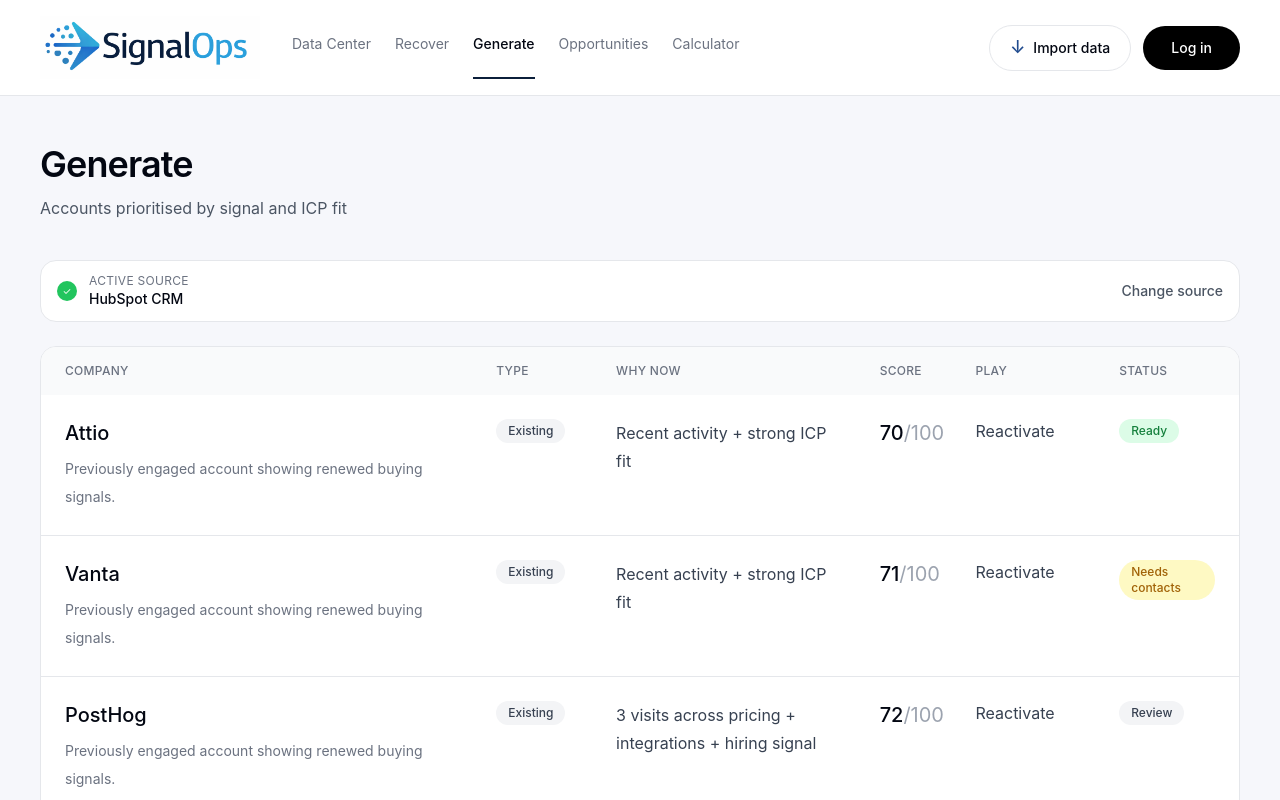
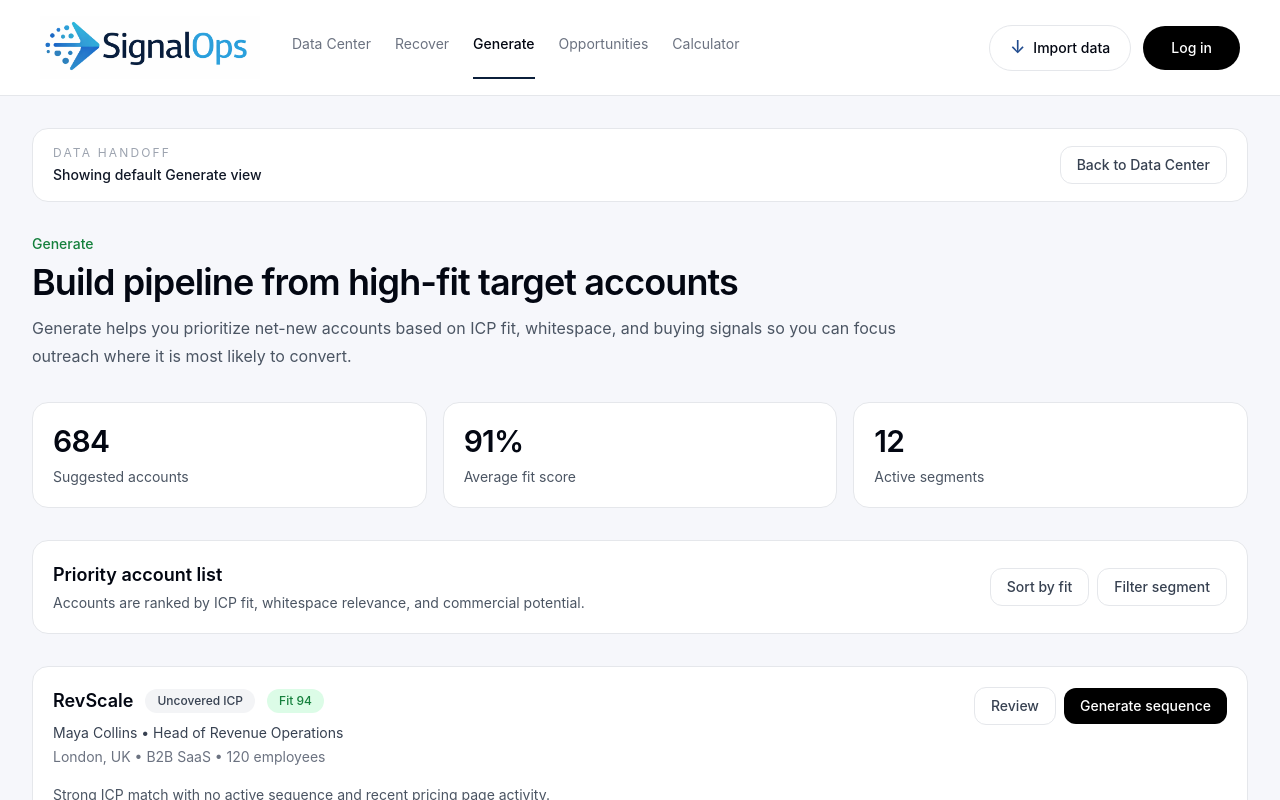
Before and after one commit to powerstephen/SignalOps, a Next.js app: page /generate in a window 1280 px wide. Shown: the top 800 px of the page. Built offline with nearby package versions, Linux system fonts and the light colour scheme.

Commit message:
Update page.tsx

```diff
--- a/app/generate/page.tsx
+++ b/app/generate/page.tsx
@@ -1,102 +1,338 @@
+"use client";
+
 import Link from "next/link";
-import PageContainer from "@/components/page-container";
-import WorkspaceSourceBanner from "@/components/workspace-source-banner";
-import { accounts } from "@/lib/accounts";
+import { useMemo } from "react";
+import { useSearchParams } from "next/navigation";
 
-function Badge({
+type GenerateSegment =
+  | "uncovered_icp"
+  | "coverage_gaps"
+  | "default";
+
+type Account = {
+  id: string;
+  company: string;
+  contact: string;
+  title: string;
+  geography: string;
+  industry: string;
+  employees: string;
+  fitScore: number;
+  whyNow: string;
+  signal: string;
+};
+
+const uncoveredIcpAccounts: Account[] = [
+  {
+    id: "1",
+    company: "RevScale",
+    contact: "Maya Collins",
+    title: "Head of Revenue Operations",
+    geography: "London, UK",
+    industry: "B2B SaaS",
+    employees: "120 employees",
+    fitScore: 94,
+    whyNow: "Strong ICP match with no active sequence and recent pricing page activity.",
+    signal: "Uncovered ICP",
+  },
+  {
+    id: "2",
+    company: "Northbeam Commerce",
+    contact: "Chris Patel",
+    title: "VP Sales",
+    geography: "Manchester, UK",
+    industry: "Commerce Tech",
+    employees: "210 employees",
+    fitScore: 91,
+    whyNow: "Operator-led buying team, healthy engagement density, not currently targeted.",
+    signal: "Uncovered ICP",
+  },
+  {
+    id: "3",
+    company: "Portlane",
+    contact: "Sophie Turner",
+    title: "Head of Commercial Ops",
+    geography: "Dublin, Ireland",
+    industry: "Logistics Tech",
+    employees: "84 employees",
+    fitScore: 89,
+    whyNow: "High-fit segment with no recent outreach and strong industry overlap.",
+    signal: "Uncovered ICP",
+  },
+  {
+    id: "4",
+    company: "LedgerFox",
+    contact: "Ben Harris",
+    title: "Revenue Operations Manager",
+    geography: "Austin, US",
+    industry: "Fintech SaaS",
+    employees: "160 employees",
+    fitScore: 87,
+    whyNow: "Fits target title and company size band with whitespace in current coverage.",
+    signal: "Uncovered ICP",
+  },
+  {
+    id: "5",
+    company: "CargoPilot",
+    contact: "Anna Reed",
+    title: "Head of Sales",
+    geography: "New York, US",
+    industry: "Logistics Tech",
+    employees: "260 employees",
+    fitScore: 92,
+    whyNow: "High-fit account in a strong vertical with no assigned outbound motion.",
+    signal: "Uncovered ICP",
+  },
+  {
+    id: "6",
+    company: "ScaleGrid",
+    contact: "Liam Walsh",
+    title: "VP Revenue",
+    geography: "Bristol, UK",
+    industry: "SaaS",
+    employees: "310 employees",
+    fitScore: 90,
+    whyNow: "Top-tier ICP profile with no active owner and clear whitespace in UK coverage.",
+    signal: "Uncovered ICP",
+  },
+];
+
+const coverageGapAccounts: Account[] = [
+  {
+    id: "7",
+    company: "OperatorCloud",
+    contact: "Nina Brooks",
+    title: "Head of Operations",
+    geography: "London, UK",
+    industry: "SaaS",
+    employees: "140 employees",
+    fitScore: 90,
+    whyNow: "Strong UK fit but limited outreach coverage in this persona cluster.",
+    signal: "Coverage Gap",
+  },
+  {
+    id: "8",
+    company: "FulfillIQ",
+    contact: "Jacob Smith",
+    title: "VP Operations",
+    geography: "Chicago, US",
+    industry: "Commerce Infrastructure",
+    employees: "230 employees",
+    fitScore: 88,
+    whyNow: "High-fit US operator segment with low pipeline penetration.",
+    signal: "Coverage Gap",
+  },
+  {
+    id: "9",
+    company: "GridHarbor",
+    contact: "Emily Green",
+    title: "Director of Revenue Operations",
+    geography: "Toronto, Canada",
+    industry: "B2B SaaS",
+    employees: "190 employees",
+    fitScore: 86,
+    whyNow: "Under-covered RevOps cluster aligned with ICP and historical wins.",
+    signal: "Coverage Gap",
+  },
+];
+
+const defaultAccounts = uncoveredIcpAccounts;
+
+function getSegmentFromQuery(value: string | null): GenerateSegment {
+  if (value === "uncovered_icp") return "uncovered_icp";
+  if (value === "coverage_gaps") return "coverage_gaps";
+  return "default";
+}
+
+function getPageContent(segment: GenerateSegment) {
+  if (segment === "uncovered_icp") {
+    return {
+      eyebrow: "Generate",
+      title: "Uncovered ICP accounts ready for outbound",
+      subtitle:
+        "These accounts match your strongest ICP profile but are not currently being targeted. SignalOps has prioritized the best-fit accounts to start generating pipeline.",
+      stat1: "684",
+      stat1Label: "Uncovered ICP accounts",
+      stat2: "91%",
+      stat2Label: "Average fit score",
+      stat3: "UK + US",
+      stat3Label: "Top whitespace markets",
+      accounts: uncoveredIcpAccounts,
+      banner:
+        "Loaded from Data Center: Uncovered ICP segment",
+    };
+  }
+
+  if (segment === "coverage_gaps") {
+    return {
+      eyebrow: "Generate",
+      title: "Coverage gaps with strong commercial potential",
+      subtitle:
+        "These accounts sit inside under-covered segments where ICP fit is high but current sales and marketing coverage is low.",
+      stat1: "237",
+      stat1Label: "Accounts in gap clusters",
+      stat2: "88%",
+      stat2Label: "Average fit score",
+      stat3: "3",
+      stat3Label: "Priority segments",
+      accounts: coverageGapAccounts,
+      banner:
+        "Loaded from Data Center: Coverage gap segment",
+    };
+  }
+
+  return {
+    eyebrow: "Generate",
+    title: "Build pipeline from high-fit target accounts",
+    subtitle:
+      "Generate helps you prioritize net-new accounts based on ICP fit, whitespace, and buying signals so you can focus outreach where it is most likely to convert.",
+    stat1: "684",
+    stat1Label: "Suggested accounts",
+    stat2: "91%",
+    stat2Label: "Average fit score",
+    stat3: "12",
+    stat3Label: "Active segments",
+    accounts: defaultAccounts,
+    banner:
+      "Showing default Generate view",
+  };
+}
+
+function StatCard({
+  value,
   label,
-  variant,
 }: {
+  value: string;
   label: string;
-  variant: "default" | "green" | "blue" | "yellow";
 }) {
-  const styles = {
-    default: "bg-gray-100 text-gray-700",
-    green: "bg-green-100 text-green-700",
-    blue: "bg-blue-100 text-blue-700",
-    yellow: "bg-yellow-100 text-yellow-700",
-  };
+  return (
+    <div className="rounded-2xl border border-gray-200 bg-white p-5">
+      <div className="text-3xl font-semibold tracking-tight text-gray-950">
+        {value}
+      </div>
+      <div className="mt-2 text-sm text-gray-600">{label}</div>
+    </div>
+  );
+}
 
+function AccountRow({ account }: { account: Account }) {
   return (
-    <span
-      className={`inline-flex rounded-full px-3 py-1 text-xs font-medium ${styles[variant]}`}
-    >
-      {label}
-    </span>
+    <div className="rounded-2xl border border-gray-200 bg-white p-5 transition hover:shadow-[0_8px_24px_rgba(17,24,39,0.06)]">
+      <div className="flex flex-col gap-4 lg:flex-row lg:items-start lg:justify-between">
+        <div className="min-w-0">
+          <div className="flex flex-wrap items-center gap-3">
+            <div className="text-lg font-semibold text-gray-950">
+              {account.company}
+            </div>
+            <span className="rounded-full bg-gray-100 px-3 py-1 text-xs font-medium text-gray-700">
+              {account.signal}
+            </span>
+            <span className="rounded-full bg-green-100 px-3 py-1 text-xs font-medium text-green-700">
+              Fit {account.fitScore}
+            </span>
+          </div>
+
+          <div className="mt-2 text-sm text-gray-700">
+            {account.contact} • {account.title}
+          </div>
+
+          <div className="mt-1 text-sm text-gray-500">
+            {account.geography} • {account.industry} • {account.employees}
+          </div>
+
+          <p className="mt-4 max-w-3xl text-sm leading-6 text-gray-600">
+            {account.whyNow}
+          </p>
+        </div>
+
+        <div className="flex shrink-0 items-center gap-2">
+          <Link
+            href={`/contact/${account.id}`}
+            className="rounded-xl border border-gray-200 px-4 py-2 text-sm font-medium text-gray-700 transition hover:bg-gray-50"
+          >
+            Review
+          </Link>
+          <button className="rounded-xl bg-black px-4 py-2 text-sm font-medium text-white transition hover:opacity-90">
+            Generate sequence
+          </button>
+        </div>
+      </div>
+    </div>
   );
 }
 
 export default function GeneratePage() {
+  const searchParams = useSearchParams();
+  const segment = getSegmentFromQuery(searchParams.get("segment"));
+  const content = useMemo(() => getPageContent(segment), [segment]);
+
   return (
-    <PageContainer
-      title="Generate"
-      subtitle="Accounts prioritised by signal and ICP fit"
-    >
-      <WorkspaceSourceBanner />
+    <div className="mx-auto max-w-7xl space-y-8 px-8 py-8">
+      <div className="rounded-2xl border border-gray-200 bg-white px-5 py-4">
+        <div className="flex flex-col gap-3 lg:flex-row lg:items-center lg:justify-between">
+          <div>
+            <div className="text-xs uppercase tracking-[0.18em] text-gray-400">
+              Data handoff
+            </div>
+            <div className="mt-1 text-sm font-medium text-gray-900">
+              {content.banner}
+            </div>
+          </div>
 
-      <div className="overflow-hidden rounded-2xl border border-gray-200 bg-white">
-        <table className="w-full table-fixed text-sm">
-          <thead className="bg-gray-50 text-left text-xs uppercase tracking-wide text-gray-500">
-            <tr>
-              <th className="w-[36%] px-6 py-4 font-medium">Company</th>
-              <th className="w-[10%] px-6 py-4 font-medium">Type</th>
-              <th className="w-[22%] px-6 py-4 font-medium">Why now</th>
-              <th className="w-[8%] px-6 py-4 font-medium">Score</th>
-              <th className="w-[12%] px-6 py-4 font-medium">Play</th>
-              <th className="w-[12%] px-6 py-4 font-medium">Status</th>
-            </tr>
-          </thead>
+          <div className="flex items-center gap-2">
+            <Link
+              href="/data-center"
+              className="rounded-xl border border-gray-200 px-4 py-2 text-sm font-medium text-gray-700 transition hover:bg-gray-50"
+            >
+              Back to Data Center
+            </Link>
+          </div>
+        </div>
+      </div>
 
-          <tbody className="divide-y divide-gray-200">
-            {accounts.map((account) => (
-              <tr key={account.id} className="transition hover:bg-gray-50">
-                <td className="px-6 py-6 align-top">
-                  <Link href={`/account/${account.id}`} className="block">
-                    <div className="text-xl font-medium text-gray-950 hover:underline">
-                      {account.name}
-                    </div>
-                    <div className="mt-2 max-w-xl text-sm leading-7 text-gray-500">
-                      {account.summary}
-                    </div>
-                  </Link>
-                </td>
+      <div>
+        <div className="text-sm font-medium text-green-700">{content.eyebrow}</div>
+        <h1 className="mt-2 text-4xl font-semibold tracking-tight text-gray-950">
+          {content.title}
+        </h1>
+        <p className="mt-3 max-w-4xl text-base leading-7 text-gray-600">
+          {content.subtitle}
+        </p>
+      </div>
 
-                <td className="px-6 py-6 align-top">
-                  <Badge
-                    label={account.type === "existing" ? "Existing" : "New"}
-                    variant={account.type === "existing" ? "default" : "blue"}
-                  />
-                </td>
+      <div className="grid gap-4 md:grid-cols-3">
+        <StatCard value={content.stat1} label={content.stat1Label} />
+        <StatCard value={content.stat2} label={content.stat2Label} />
+        <StatCard value={content.stat3} label={content.stat3Label} />
+      </div>
 
-                <td className="px-6 py-6 align-top text-base leading-7 text-gray-700">
-                  {account.whyNow}
-                </td>
+      <div className="rounded-2xl border border-gray-200 bg-white p-5">
+        <div className="flex flex-col gap-3 lg:flex-row lg:items-center lg:justify-between">
+          <div>
+            <div className="text-lg font-semibold text-gray-950">
+              Priority account list
+            </div>
+            <div className="mt-1 text-sm text-gray-600">
+              Accounts are ranked by ICP fit, whitespace relevance, and commercial potential.
+            </div>
+          </div>
 
-                <td className="px-6 py-6 align-top text-xl font-medium text-gray-950">
-                  {account.score}
-                  <span className="font-normal text-gray-400">/100</span>
-                </td>
+          <div className="flex items-center gap-2">
+            <button className="rounded-xl border border-gray-200 px-4 py-2 text-sm font-medium text-gray-700 transition hover:bg-gray-50">
+              Sort by fit
+            </button>
+            <button className="rounded-xl border border-gray-200 px-4 py-2 text-sm font-medium text-gray-700 transition hover:bg-gray-50">
+              Filter segment
+            </button>
+          </div>
+        </div>
+      </div>
 
-                <td className="px-6 py-6 align-top text-base text-gray-700">
-                  {account.recommendedPlay}
-                </td>
-
-                <td className="px-6 py-6 align-top">
-                  {account.status === "ready" && (
-                    <Badge label="Ready" variant="green" />
-                  )}
-                  {account.status === "needs_contacts" && (
-                    <Badge label="Needs contacts" variant="yellow" />
-                  )}
-                  {account.status === "review" && (
-                    <Badge label="Review" variant="default" />
-                  )}
-                </td>
-              </tr>
-            ))}
-          </tbody>
-        </table>
+      <div className="space-y-4">
+        {content.accounts.map((account) => (
+          <AccountRow key={account.id} account={account} />
+        ))}
       </div>
-    </PageContainer>
+    </div>
   );
 }
```
